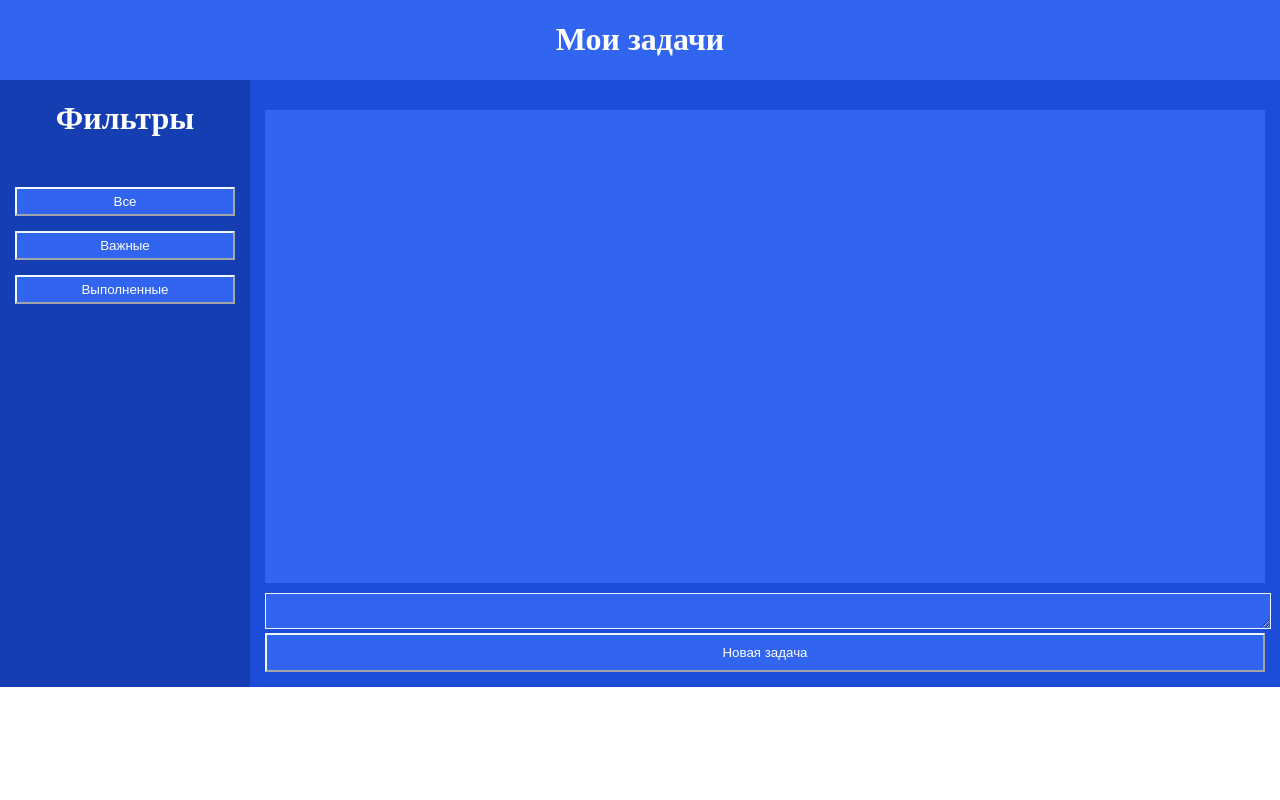
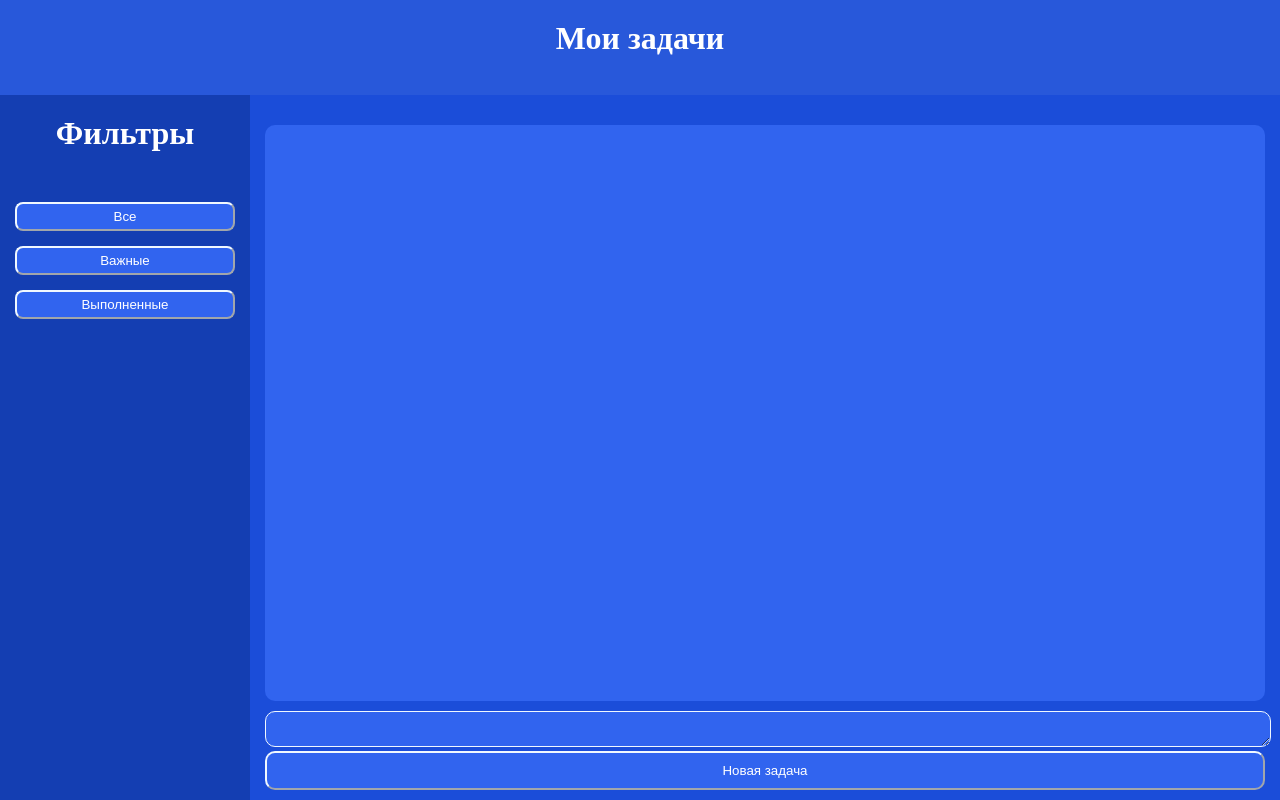
Before and after one commit to kotoreyk/task-app, a plain HTML site: page index.html in a window 1280 px wide. Drawn offline with Linux system fonts and the light colour scheme.

Commit message:
Адаптация внешки сайти

```diff
--- a/index.html
+++ b/index.html
@@ -7,6 +7,7 @@
     <title>taskApp</title>
 </head>
 <body>
+    <div class="wrapp">
         <header>
             <h1>Мои задачи</h1>
         </header>
@@ -34,7 +35,7 @@
                     <button class="newTask">Новая задача</button>
                 </div>
             </div>
-
+        </div>
     </div>
     <script src="script.js"></script>
 </body>
--- a/style.css
+++ b/style.css
@@ -1,4 +1,5 @@
 .root{
+--hd-color: rgb(40, 88, 218);
 --light-blue: #3164ef;
 --main-color: #1b4dd9;
 --second-color: #143eb2;
@@ -12,25 +13,38 @@ body{
     flex-direction: column;
 }
 
+.wrapp{
+    height: none;
+    width: none;
+}
+
 button{
     color: white;
 }
 
 header{
-    background: #3164ef;
+    background: rgb(40, 88, 218);
     width: 100%;
+    height: 95px;
     text-align: center;
+    min-width: 400px;
+}header h1{
+    margin: 0;
+    padding: 20px;
 }
 
 .container{
     display: flex;
     flex-direction: row;
+    height: calc(100vh - 95px);
+    min-height: 300px;
+
 }
 
 .left-path{
     width: 20%;
     background: #143eb2;
-
+    min-width: 200px;
 }
 .left-path h1{
     margin: 20px;
@@ -40,26 +54,29 @@ header{
 .filter-container{
     display: flex;
     flex-direction: column;
-    height: 500px;
     padding: 15px;
+
 }
 .all{
     padding: 5px;
     background: #3164ef;
     border-color: aliceblue;
     margin-top: 15px;
+    border-radius: 8px;
 }
 .important{
     padding: 5px;
     background: #3164ef;
     border-color: aliceblue;
     margin-top: 15px;
+    border-radius: 8px;
 }
 .complete{
     margin-top: 15px;
     padding: 5px;
     background: #3164ef;
     border-color: aliceblue;
+    border-radius: 8px;
 }
 
 .right-path{
@@ -71,9 +88,11 @@ header{
     display: flex;
     flex-direction: column;
     justify-content: flex-end;
+    min-width: 200px;
 }
 
 .upside{
+    border-radius: 10px;
     background: #3164ef;
     width: 100%;
     height: 100%;
@@ -85,7 +104,7 @@ header{
 }
 
 .botside{
-    margin-bottom: 15px;
+    margin-bottom: 10px;
 }
 
 textarea{
@@ -93,6 +112,8 @@ textarea{
     width: 100%;
     border-color: aliceblue;
     color: white;
+    border-radius: 10px;
+
 }
 
 .newTask{
@@ -100,5 +121,5 @@ textarea{
     width: 100%;
     background: #3164ef;
     border-color: aliceblue;
-    box-shadow: 5px #040404;
+    border-radius: 10px;
 }
```
Lines whose indentation alone changed are shown as unchanged.
